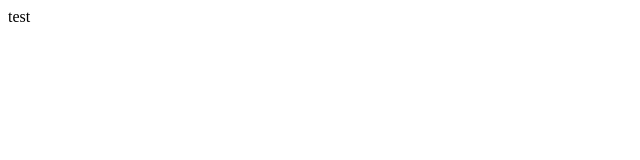
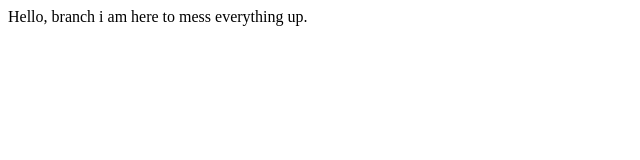
Before and after one commit to OnbinFuyu/jblecture1, a plain HTML site: page index.html in a window 1280 px wide. Shown: the whole page, without its empty margins (0-640 px from the left). Drawn offline with Linux system fonts and the light colour scheme.

```diff
--- a/index.html
+++ b/index.html
@@ -4,6 +4,6 @@
 		<title> TEST </title>
 	</head>
 	<body>
-		test
+		Hello, branch i am here to mess everything up.
 	</body>
 </html>
```
